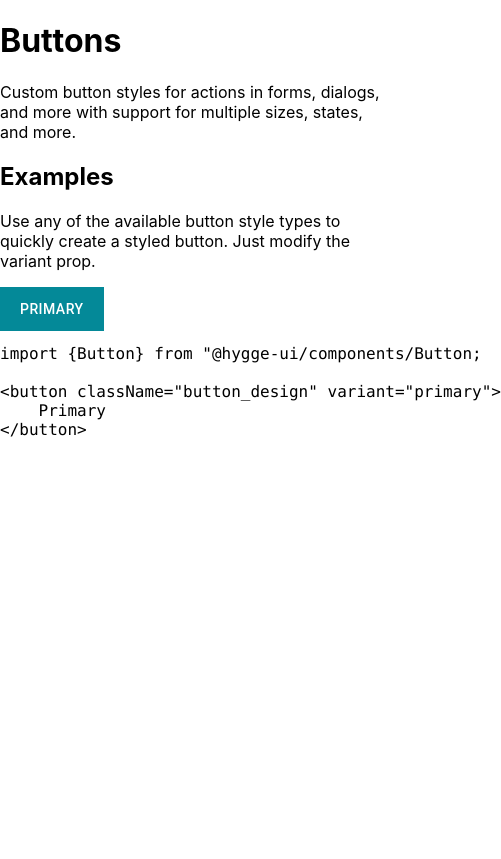
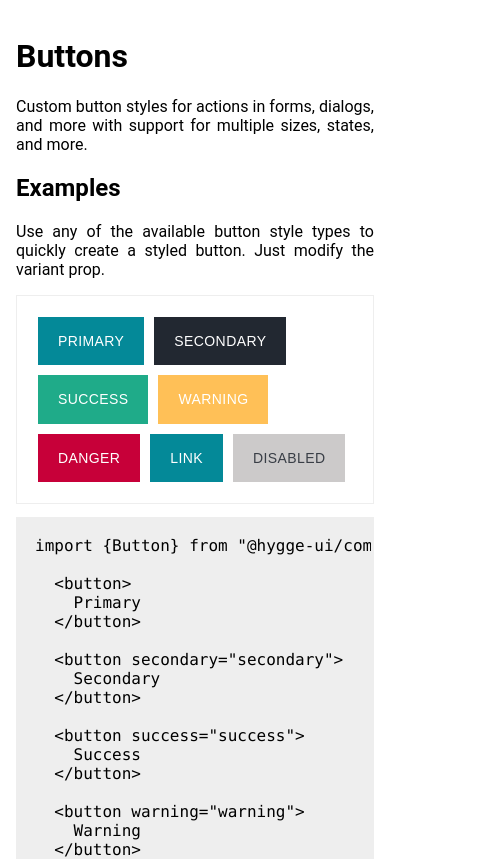
Before and after one commit to andrewjrhill/hygge-ui, a React (Create React App) app: page / in a window 390 px wide. Shown: the top 859 px of the page, 501 px wide, since content can reach past the window. Built offline with nearby package versions, Linux system fonts and the light colour scheme.

Commit message:
feat:buttons made responsive

```diff
--- a/src/App.css
+++ b/src/App.css
@@ -1,3 +1,8 @@
+html,
+body {
+  font-family: "Roboto", "Helvetica", "Arial", sans-serif;
+}
+
 .App {
   text-align: center;
 }
--- a/src/components/Button/Button.css
+++ b/src/components/Button/Button.css
@@ -1,29 +1,97 @@
-.button_design {
-  color: #fff !important;
+button {
   background-color: #048998;
+  border: none;
+  color: #fff;
+  cursor: pointer;
+  font-size: 0.875rem;
+  font-weight: 500;
+  letter-spacing: 0.025rem;
+  line-height: 1.75;
+  margin: 0.3125rem;
+  min-width: 4rem;
+  padding: 0.75rem 1.25rem;
   text-transform: uppercase;
-  text-decoration: none;
-  padding: 0.375rem 1rem;
-  border: 0.25rem solid #048998 !important;
-  display: inline-block;
-  font-size: 0.875rem;
-  transition: all 0.4s ease 0s;
-  align-items: inherit;
-  justify-content: inherit;
-  min-width: 4rem;
-  box-sizing: border-box;
-  font-family: "Roboto", "Helvetica", "Arial", sans-serif;
-  font-weight: 500;
-  line-height: 1.75;
-  letter-spacing: 0.02857rem;
+  transition: text-shadow 0.4s, background-color 0.4s;
 }
 
-.button_design:hover {
-  color: inherit;
-  background: #3bb4c1;
-  border-color: #3bb4c1 !important;
-  cursor: pointer;
-  text-shadow: 0rem 0rem 0.375rem rgba(255, 255, 255, 1);
-  box-shadow: 0rem 0.3125rem 2.5rem -0.625rem #0000;
-  transition: all 0.4s ease 0s;
+button:hover {
+  background-color: #3bb4c1;
+  box-shadow: 0 0.3125rem 2.5rem -0.625rem #000;
+  text-shadow: 0 0 0.375rem #fff;
 }
+button[disabled] {
+  background-color: #cccaca;
+  color: #393e46;
+  cursor: not-allowed;
+  text-decoration: none;
+}
+
+button[disabled]:hover {
+  text-shadow: none;
+  box-shadow: none;
+}
+
+button[secondary] {
+  background-color: #222831;
+}
+button[secondary]:hover {
+  background-color: #393e46;
+}
+
+button[success] {
+  background-color: #1fab89;
+}
+button[success]:hover {
+  background-color: #62d2a2;
+}
+
+button[warning] {
+  background-color: #ffc057;
+}
+button[warning]:hover {
+  background-color: #ffc93c;
+}
+
+button[danger] {
+  background-color: #c70039;
+}
+button[danger]:hover {
+  background-color: #f23557;
+}
+
+button[link] {
+  background-color: #048998;
+}
+
+button[link]:hover {
+  background-color: #3bb4c1;
+}
+
+.buttons_container {
+  border: 0.1rem;
+  border-color: #eeeeee;
+  border-style: solid;
+  margin-right: auto;
+  padding: 1rem;
+}
+
+.button_header_wrapper {
+  padding: 1rem;
+  text-align: justify;
+}
+
+.code_box {
+  background-color: #eeeeee;
+  border-color: #eeeeee;
+  border-style: solid;
+  padding: 1rem;
+  overflow: scroll;
+}
+
+/* Media Queries */
+@media (min-width: 1024px) {
+  .buttons_container {
+    display: flex;
+    justify-content: space-evenly;
+  }
+}
--- a/src/components/Button/Button.js
+++ b/src/components/Button/Button.js
@@ -1,9 +1,12 @@
 import React from "react";
 import "./Button.css";
 
-export default function ContainedButtons() {
+const Button = props => {
+  const { disabled, secondary, success, warning, danger, link } = props;
+
   return (
     <header className="button_header">
+      <div className="button_header_wrapper">
         <h1>Buttons</h1>
         <p>
           Custom button styles for actions in forms, dialogs, and more with
@@ -14,18 +17,69 @@ export default function ContainedButtons() {
           Use any of the available button style types to quickly create a styled
           button. Just modify the variant prop.
         </p>
-      <>
-        <button className="button_design" variant="primary">
-          Primary
+        <div className="buttons_container">
+          <button>Primary</button>
+
+          <button secondary="secondary">
+            Secondary
+            {secondary}
           </button>
-      </>
-      <div className="code_box">
-        <pre>
+
+          <button success="success">
+            Success
+            {success}
+          </button>
+
+          <button warning="warning">
+            Warning
+            {warning}
+          </button>
+
+          <button danger="danger">
+            Danger
+            {danger}
+          </button>
+
+          <button onclick link="link">
+            Link
+            {link}
+          </button>
+
+          <button disabled="disabled">
+            Disabled
+            {disabled}
+          </button>
+        </div>
+        <pre className="code_box">
           <code>
             {`import {Button} from "@hygge-ui/components/Button;
 
-<button className="button_design" variant="primary">
+  <button>
     Primary
+  </button>
+
+  <button secondary="secondary">
+    Secondary
+  </button>
+
+  <button success="success">
+    Success
+  </button>
+
+  <button warning="warning">
+    Warning
+  </button>
+
+  <button danger="danger">
+    Danger
+  </button>
+
+  <button link="link">
+    Link
+  </button>
+
+  <button disabled="disabled">
+    Disabled
   </button>
               `}
           </code>
@@ -33,4 +87,6 @@ export default function ContainedButtons() {
       </div>
     </header>
   );
-}
+};
+
+export default Button;
```
Lines whose indentation alone changed are shown as unchanged.
